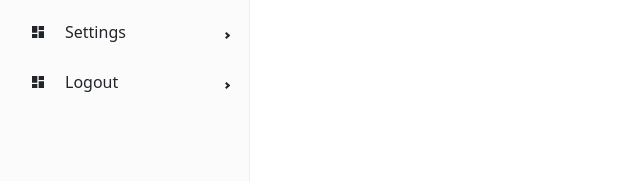
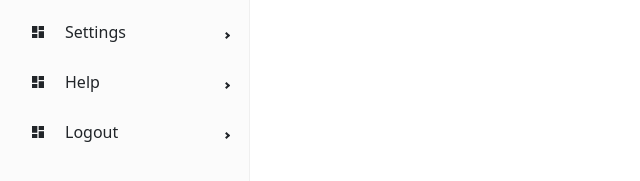
Before and after one commit to SibyB/Attendence, a React (Vite) app in the folder @frontend/: page /sidebar in a window 1280 px wide. Shown: the part 343-524 px from the top of the page, without its empty margins (0-640 px from the left). Built offline with nearby package versions, Linux system fonts and the light colour scheme.

Commit message:
some changes

```diff
--- a/@frontend/src/components/MySidebar.jsx
+++ b/@frontend/src/components/MySidebar.jsx
@@ -18,8 +18,8 @@ const SidebarContent = () => {
     { label: 'Salary',icon: IoPeopleSharp, items:['List','Add New'], to:['department','department']},
     { label: 'Attendence',icon: MdDashboard, items:['List','Add New'], to:['department','department']},
     { label: 'Settings',icon: MdDashboard, items:['List','Add New'], to:['department','department']},
+    { label: 'Help',icon: MdDashboard, items:['List','Add New'], to:['department','department']},
     { label: 'Logout',icon: MdDashboard, items:['List','Add New'], to:['department','department']},
-
     // ...
   ];
 
```
Also changed, not shown: 1 other file (tests, documents, lock files or other folders).
